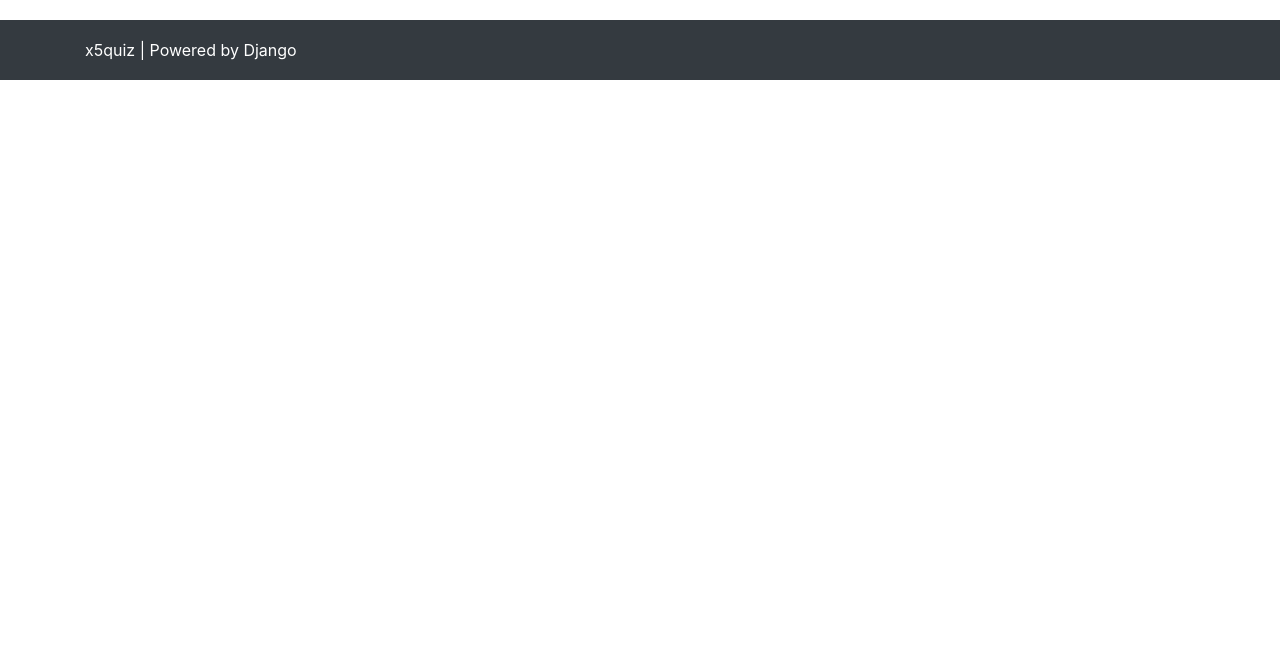
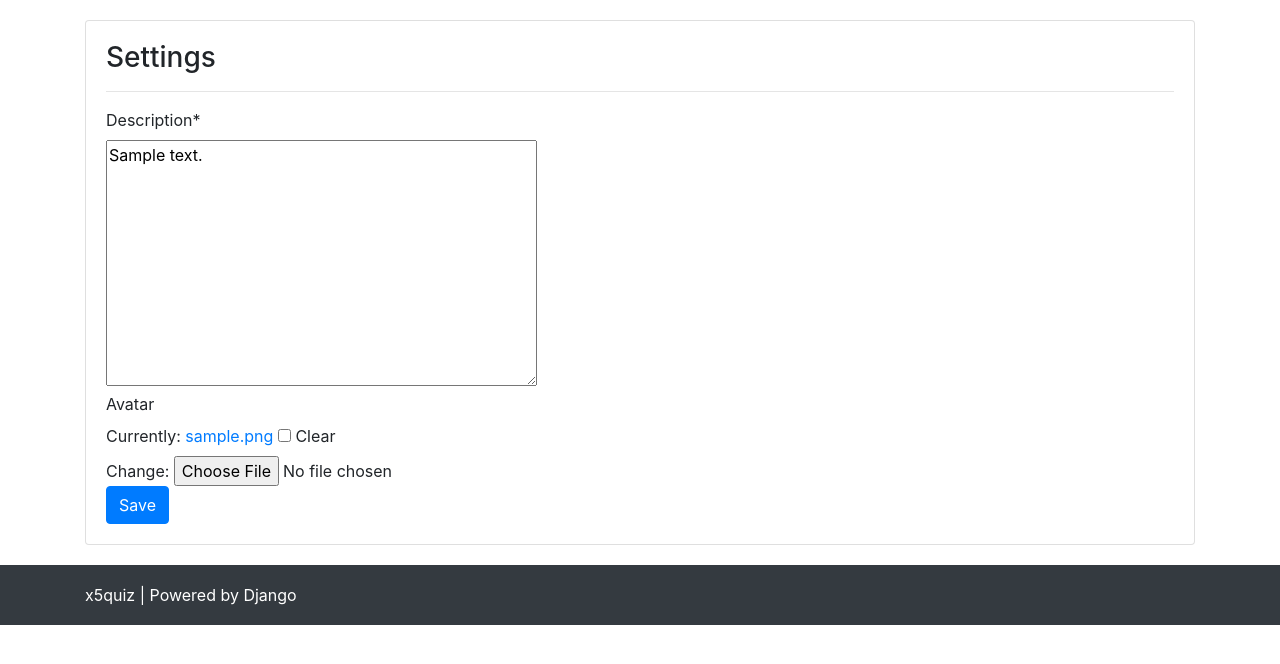
Before and after one commit to gregpr07/x5quiz, a Django app: page /accounts/settings/ in a window 1280 px wide. Shown: the part 56-720 px from the top of the page. Run offline with Django 3.2, Linux system fonts and the light colour scheme; a user stored in the database is signed in; tables that the repository leaves empty hold one stand-in row (values such as "Sample post"); some libraries are stand-ins or nearby versions.

Commit message:
Added settings.

```diff
--- a/accounts/templates/accounts/login.html
+++ b/accounts/templates/accounts/login.html
@@ -1,6 +1,6 @@
 {% extends "layout/centered.html" %}
 
-{% load crispy_forms_tags %}
+{% load crispy_forms_filters %}
 
 {% block subtitle %}Login{% endblock %}
 
--- a/accounts/templates/accounts/settings.html
+++ b/accounts/templates/accounts/settings.html
@@ -1,5 +1,17 @@
 {% extends "layout/default.html" %}
 
+{% load crispy_forms_filters %}
+
 {% block content %}
-
+    <div class="card">
+        <div class="card-body">
+            <h3>Settings</h3>
+            <hr>
+            <form action="{% url 'accounts-settings' %}" method="post" enctype="multipart/form-data">
+                {% csrf_token %}
+                {{ form|crispy }}
+                <button class="btn btn-primary" type="submit">Save</button>
+            </form>
+        </div>
+    </div>
 {% endblock %}
--- a/accounts/templates/accounts/signup.html
+++ b/accounts/templates/accounts/signup.html
@@ -1,7 +1,7 @@
 {% extends "layout/centered.html" %}
 
 {% load static %}
-{% load crispy_forms_tags %}
+{% load crispy_forms_filters %}
 
 {% block subtitle %}Sign up{% endblock %}
 
--- a/accounts/views.py
+++ b/accounts/views.py
@@ -2,7 +2,7 @@ from django.contrib.auth import authenticate, login, logout
 from django.contrib.auth.models import User
 from django.shortcuts import render, redirect
 
-from accounts.forms import LoginForm, SignupForm
+from accounts.forms import LoginForm, SignupForm, SettingsForm
 from accounts.models import Profile, ProfileStatistics
 from x5quiz.errors import already_authenticated, not_authenticated, unknown_user
 
@@ -114,4 +114,29 @@ def settings_view(request):
     if not request.user.is_authenticated:
         return not_authenticated(request)
 
-    return render(request, "accounts/settings.html", {})
+    user = request.user
+    profile = Profile.objects.get(user=user)
+
+    if request.method == 'POST':
+        form = SettingsForm(request.POST, request.FILES)
+        if form.is_valid():
+            description = form.data.get('description', None)
+            avatar = request.FILES.get('avatar', None)
+
+            if description is not None:
+                if description is not profile.description:
+                    profile.description = description
+
+            if avatar is not None:
+                if avatar.size > 2097152:
+                    form.add_error('avatar', "Image is too big! Max 2MB.")
+                    return render(request, 'accounts/settings.html', {'form': form})
+
+                if avatar is not profile.avatar:
+                    profile.avatar = avatar
+
+            profile.save()
+        return redirect('accounts-profile', username=user.username)
+    else:
+        form = SettingsForm(initial={'description': profile.description, 'avatar': profile.avatar})
+        return render(request, 'accounts/settings.html', {'form': form})
--- a/templates/base.html
+++ b/templates/base.html
@@ -12,6 +12,7 @@
         <link rel="shortcut icon" type="image/png" href="{% static "img/icon.png" %}"/>
         {% include "imports.html" %}
         {% block additional_imports %}{% endblock %}
+        {{ form.media }}
     </head>
     <body>
         {% block body %}{% endblock %}
--- a/templates/components/header.html
+++ b/templates/components/header.html
@@ -28,7 +28,7 @@
                                 </a>
                             <div class="dropdown-menu" aria-labelledby="navbarDropdown">
                                 <a class="dropdown-item" href="{% url "accounts-profile" username=user.username %}">Profile</a>
-                                <a class="dropdown-item" href="#">Settings</a>
+                                <a class="dropdown-item" href="{% url "accounts-settings" %}">Settings</a>
                                 <div class="dropdown-divider"></div>
                                 <a class="dropdown-item" href="{% url "accounts-logout" %}">Log out</a>
                             </div>
```
